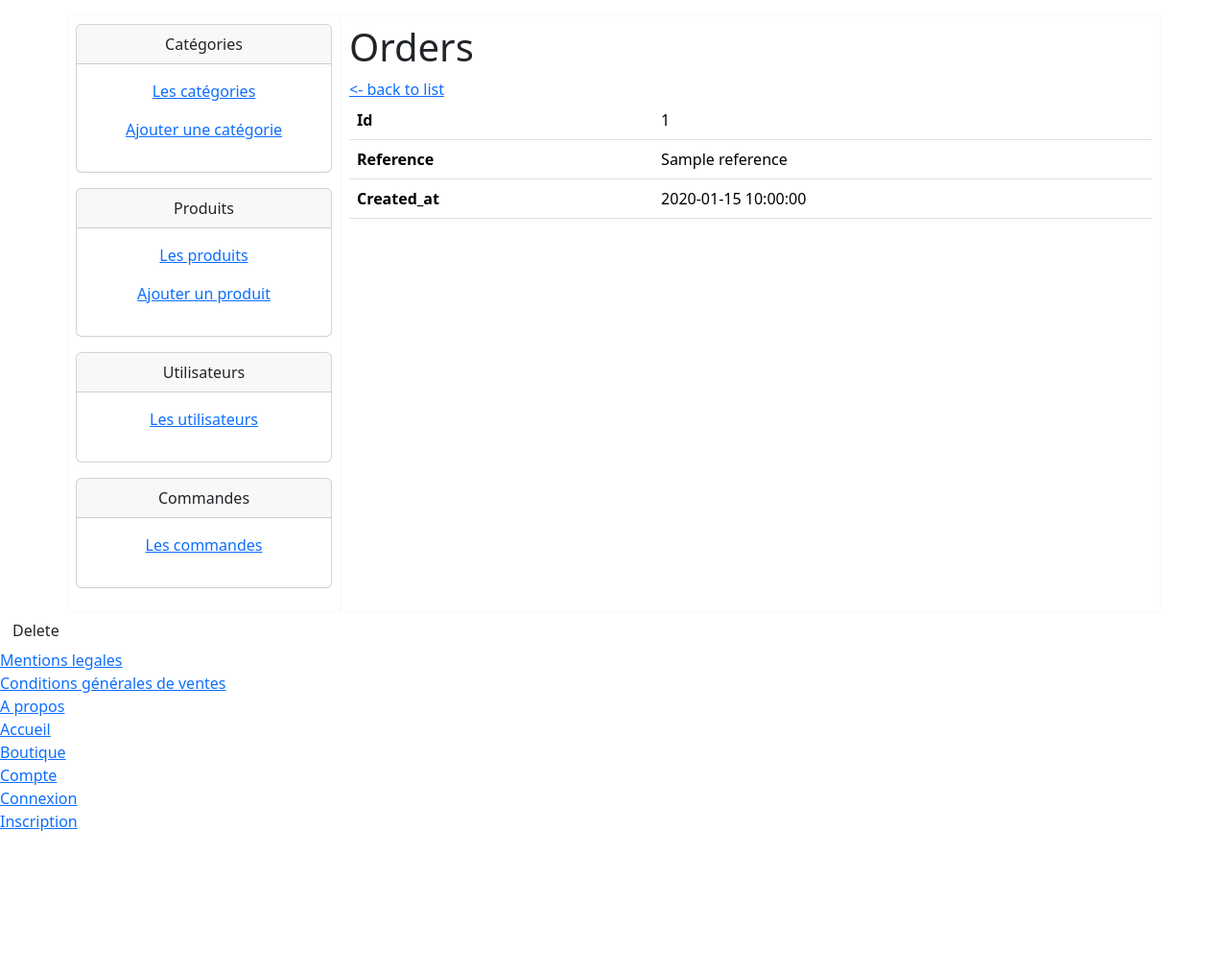
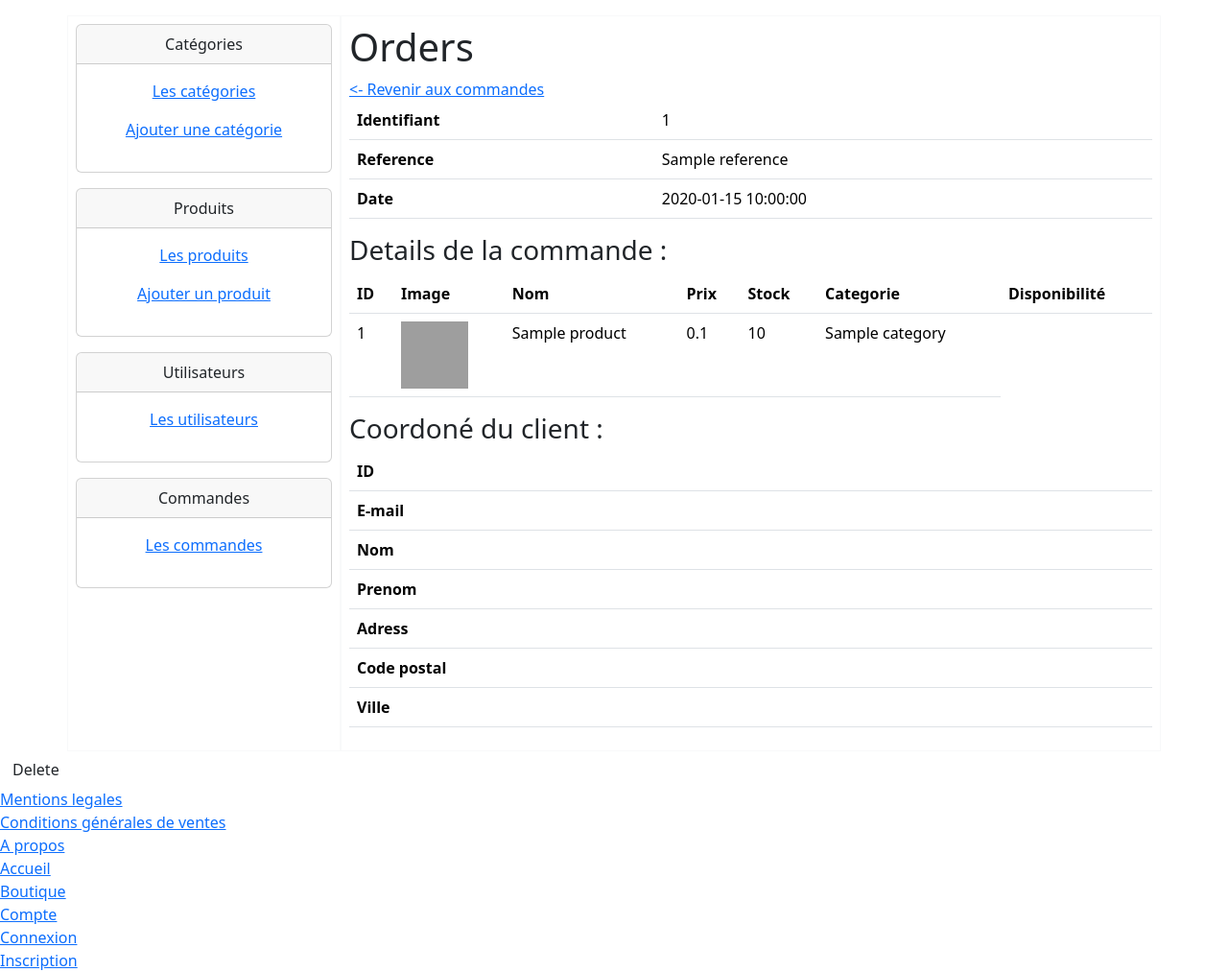
Before and after one commit to Roi-salemm/BASE.0.6, a Symfony app: template templates/admin/orders/show.html.twig in a window 1280 px wide. Shown: the part 136-1149 px from the top of the page at 96% size. Before the commit the page ends 1002 px from the top, so only its background shows below. Run offline with Twig, Linux system fonts and the light colour scheme; the template is opened without the code that fills it: most values are stand-ins (such as "Sample title", 1, 10 or a date in 2020); lists and menus that the app fills with data are empty; some libraries are stand-ins or nearby versions; some web fonts are replaced; grey boxes are pictures that could not be loaded.

Commit message:
ajout a l'interface de gestion des commandes et des details de commandes

```diff
--- a/src/Controller/ProductsController.php
+++ b/src/Controller/ProductsController.php
@@ -44,8 +44,6 @@ class ProductsController extends AbstractController
         //     $productCategory = $productsRepository->findArticlesByCategory($category, 4);
         // }
 
-
-        //TODO Au moment de l'affichage produit le prix n'est pas identique a celuis en base de données
         return $this->render('products/details.html.twig', [
             'allProducts' => $pro,
             // 'productCategory' => $productCategory,
--- a/templates/admin/orders/index.html.twig
+++ b/templates/admin/orders/index.html.twig
@@ -22,15 +22,17 @@
                 </thead>
                 <tbody>
                 {% for order in orders %}
+                <a href="{{ path('admin_orders_show', {'id': order.id}) }}">
                     <tr>
                         <td>{{ order.id }}</td>
                         <td>{{ order.reference }}</td>
                         <td>{{ order.createdAt ? order.createdAt|date('Y-m-d H:i:s') : '' }}</td>
                         <td>
-                            <a href="{{ path('admin_orders_show', {'id': order.id}) }}">show</a>
-                            <a href="{{ path('admin_orders_edit', {'id': order.id}) }}">edit</a>
+                            <a href="{{ path('admin_orders_show', {'id': order.id}) }}" class="btn_voir">Voir</a>
+                            {# <a href="{{ path('admin_orders_edit', {'id': order.id}) }}">edit</a> #}
                         </td>
                     </tr>
+                </a>
                 {% else %}
                     <tr>
                         <td colspan="4">no records found</td>
--- a/templates/admin/orders/show.html.twig
+++ b/templates/admin/orders/show.html.twig
@@ -9,13 +9,13 @@
         <main class="col-9 border border-light bg-white p-2">
             <h1>Orders</h1>
 
-            <a href="{{ path('admin_orders_index') }}"><- back to list</a>
+            <a href="{{ path('admin_orders_index') }}" class="no_deco btn_revenir"><- Revenir aux commandes</a>
             <div class="space"></div>
 
             <table class="table">
                 <tbody>
                     <tr>
-                        <th>Id</th>
+                        <th>Identifiant</th>
                         <td>{{ order.id }}</td>
                     </tr>
                     <tr>
@@ -23,28 +23,81 @@
                         <td>{{ order.reference }}</td>
                     </tr>
                     <tr>
-                        <th>Created_at</th>
+                        <th>Date</th>
                         <td>{{ order.createdAt ? order.createdAt|date('Y-m-d H:i:s') : '' }}</td>
                     </tr>
+                </tbody>
+            </table>
+
+
+        <h3>Details de la commande :</h3>
+            <table class="table">
+                <thead>
+                    <tr>
+                        <th>ID</th>
+                        <th>Image</th>
+                        <th>Nom</th>
+                        <th>Prix</th>
+                        <th>Stock</th>
+                        <th>Categorie</th>
+                        <th>Disponibilité</th>
+                    </tr>
+                </thead>
+
+                <tbody>
+                    {% for produit in orderDetails %}
+                        <tr>
+                            <td>{{ produit.products.id }}</td>
+                            <td><img width="70px" height="70px" src="{{ asset('assets/uploads/products/mini/300x300-'~ produit.products.images[0].name ) }}" alt="{{ produit.products.name }}"></td>
+                            <td>{{ produit.products.name}}</td>
+                            <td>{{ produit.products.price / 100}}</td>
+                            <td>{{ produit.products.stock }}</td>
+                            <td>{{ produit.products.categories.name }}</td>
+                        </tr>
+                    {% endfor %}
+                </tbody>
+            </table>
+
+
+    <h3>Coordoné du client :</h3>
+            <table class="table">
+                <tbody>
+                    <tr>
+                        <th>ID</th>
+                        <td>{{ user[0].id }}</td>
+                    </tr>
+                    <tr>
+                        <th>E-mail</th>
+                        <td>{{ user[0].email }}</td>
+                    </tr>
+                    <tr>
+                        <th>Nom</th>
+                        <td><strong>{{ user[0].lastname }}</strong></td>
+                    </tr>
+                    <tr>
+                        <th>Prenom</th>
+                        <td><strong>{{ user[0].firstname }}</strong></td>
+                    </tr>
+                    <tr>
+                        <th>Adress</th>
+                        <td><strong>{{ user[0].address }}</strong></td>
+                    </tr>
+                    <tr>
+                        <th>Code postal</th>
+                        <td><strong>{{ user[0].zipcode }}</strong></td>
+                    </tr>
+                    <tr>
+                        <th>Ville</th>
+                        <td><strong>{{ user[0].city }}</strong></td>
+                    </tr>
                     {# <tr>
-                        <th>Coordoné du client</th>
-                        <td>{{ user.id }}</td>
-                        <td>{{ user.email }}</td>
-                        <td>{{ user.lastname }}</td>
-                        <td>{{ user.firstname }}</td>
-                        <td>{{ user.address }}</td>
-                        <td>{{ user.zipcode }}</td>
-                        <td>{{ user.city }}</td>
-                        <td>{{ user.is_verified }}</td>
+                        <th>Compte verifié</th>
+                        <td>{{ user[0].is_verified }}</td>
                     </tr> #}
                 </tbody>
             </table>
 
-
-
-
             {# <a href="{{ path('admin_orders_edit', {'id': order.id}) }}">edit</a> #}
-
 
         </main>
     </div>
--- a/templates/admin/products/_form.html.twig
+++ b/templates/admin/products/_form.html.twig
@@ -29,5 +29,5 @@
 
     {# Le {{ button_label|default('Ajouter') }} permet de changer le btn
             cf edit.html.twig -> le include #}
-    <button type="submit" class="btn btn-primary">{{ button_label|default('Ajouter') }}</button>
+    <button type="submit" class="btn_color_larger btn_color-1">{{ button_label|default('Ajouter') }}</button>
 {{ form_end(productForm) }}
```
Also changed, not shown: src/Controller/Admin/AOrdersController.php (+22 -7 lines).
